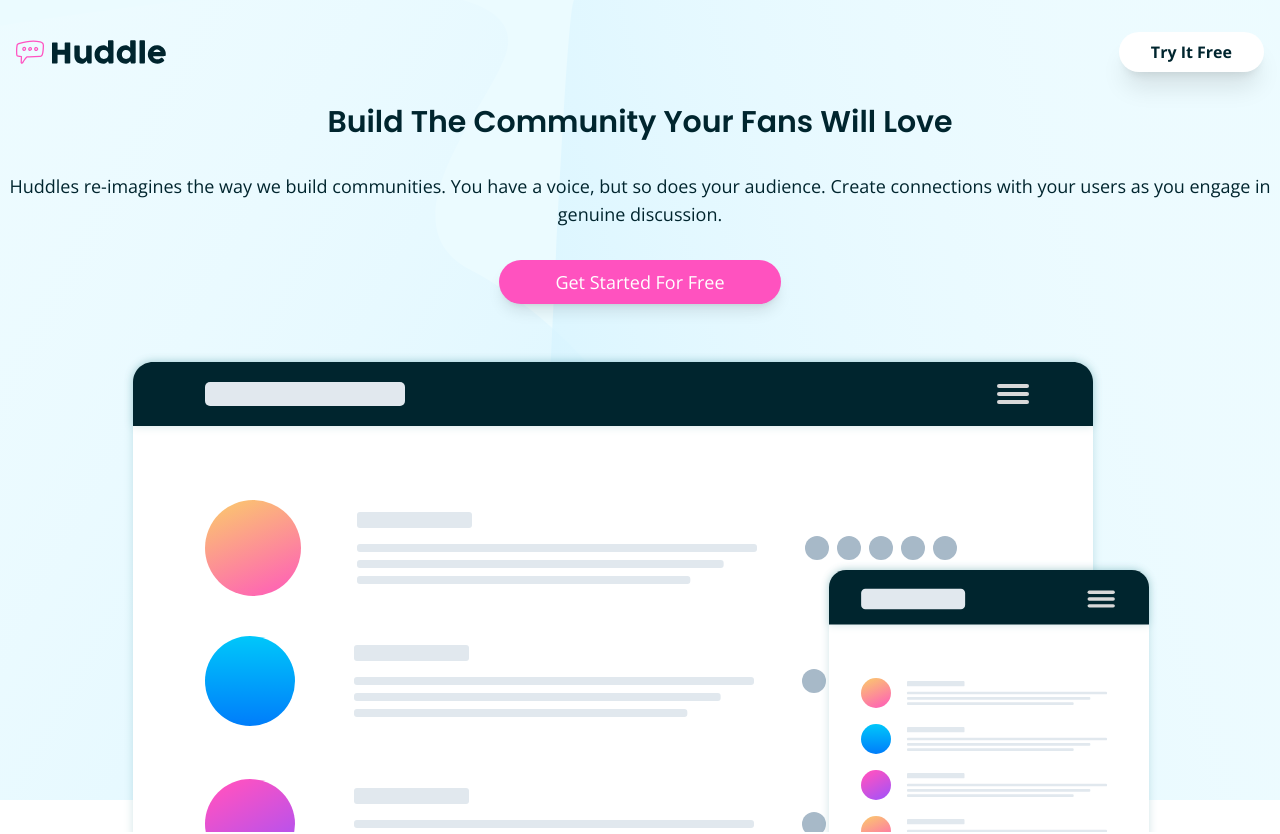
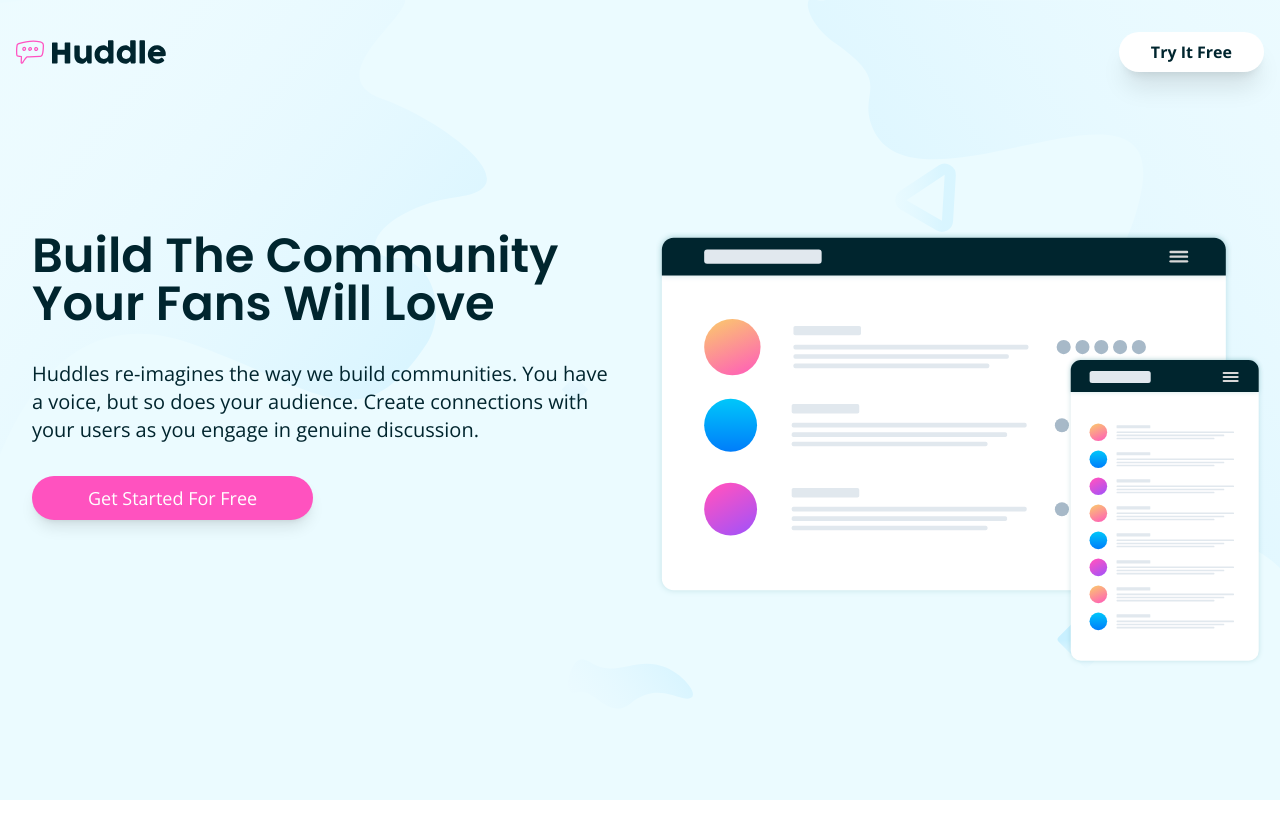
Before and after one commit to ronaldlamdev/huddle-landing-page-fe-mentor, a React (Vite) app: page / in a window 1280 px wide. Shown: the top 834 px of the page. Built offline with nearby package versions, Linux system fonts and the light colour scheme.

Commit message:
finished hero desktop styling

```diff
--- a/src/components/Hero.jsx
+++ b/src/components/Hero.jsx
@@ -4,12 +4,16 @@ import MockUp from '../assets/illustration-mockups.svg'
 
 const Hero = () => {
   return (
-    <div className='hero w-full h-screen flex flex-col justify-between py-8'>
+    <div className='hero w-full h-screen flex flex-col justify-between py-8 lg:gap-40'>
+
       <Navbar />
       {/* Text */}
-      <div className='px-2 mx-auto text-center mt-8'>
-        <h1 className='text-3xl text-[#00252e] font'>Build The Community Your Fans Will Love</h1>
-        <p className='text-[#00252e] my-8 text-lg'>
+      <div className='lg:grid lg:grid-cols-2 lg:h-full'>
+        <div className='px-2 lg:px-8 mx-auto text-center mt-8 lg:mt-0 lg:text-left'>
+          <h1 className='text-3xl text-[#00252e] lg:text-5xl'>
+            Build The Community Your Fans Will Love
+          </h1>
+          <p className='text-[#00252e] my-8 text-lg lg:text-xl'>
             Huddles re-imagines the way we build communities. You have a
             voice, but so does your audience. Create connections with your
             users as you engage in genuine discussion.
@@ -18,7 +22,8 @@ const Hero = () => {
             Get Started For Free
           </button>
         </div>
-      <img className='px-4 mx-auto mt-12' src={MockUp} alt='mockup'/>
+        <img className='px-4 mx-auto mt-12 lg:mt-0' src={MockUp} alt='mockup'/>
+      </div>
     </div>
   )
 }
--- a/src/index.css
+++ b/src/index.css
@@ -33,3 +33,9 @@
   background-size: cover;
   background-color: var(--veryPaleCyan);
 }
+
+@media screen and (min-width: 1024px) {
+  .hero {
+    background-image: url('./assets//bg-hero-desktop.svg');
+  }
+}
```
Lines whose indentation alone changed are shown as unchanged.
